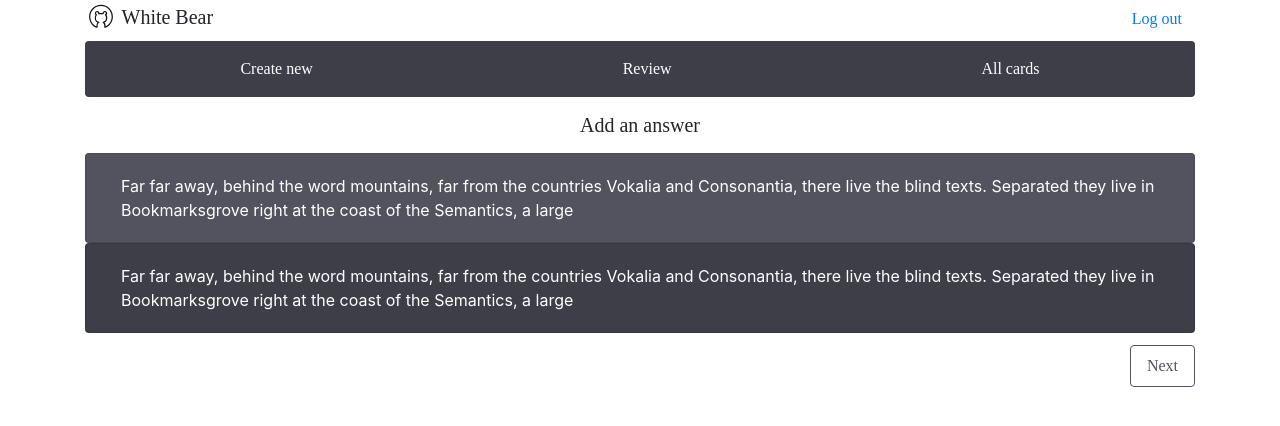
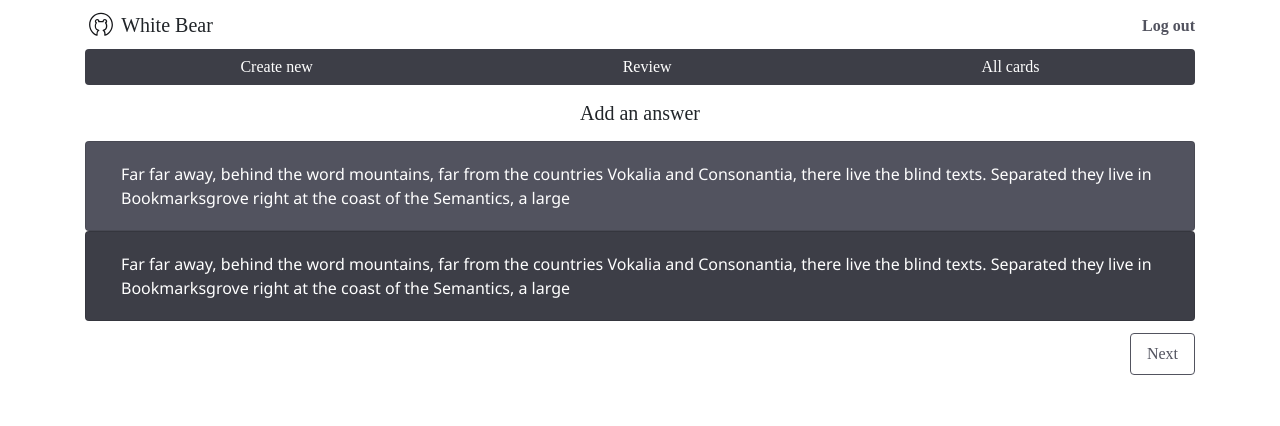
Before and after one commit to TyCoolidge/white-bear-prototype, a plain HTML site: page create-answer.html in a window 1280 px wide. Drawn offline with Linux system fonts and the light colour scheme.

Commit message:
added link, font, button styles

```diff
--- a/create-answer.html
+++ b/create-answer.html
@@ -10,6 +10,7 @@
       <div class="container">
          <div class="row">
             <div class="col-12">
+               <div class="mt-2">
                   <img
                      src="icons/logo-app.svg"
                      width="32px;"
@@ -17,7 +18,10 @@
                   />
 
                   <h3 class="d-inline-block card-title">White Bear</h3>
-               <a href="index.html" class="btn btn-link float-right">Log out</a>
+                  <a href="index.html" class="btn btn-link float-right"
+                     >Log out</a
+                  >
+               </div>
 
                <div
                   class="btn-group"
--- a/style/style.scss
+++ b/style/style.scss
@@ -22,7 +22,7 @@ h4 {
 //stardard text
 p {
    font-size: 16px;
-  font-family: "Noto Serif Regular";
+   font-family: "Noto Sans Regular";
    text-align: none;
 }
 
@@ -32,11 +32,17 @@ a {
    font-family: "Noto Sans Bold";
 }
 
+.btn-link {
+   padding-left: 0;
+   padding-right: 0;
+   font-weight: $font-weight-bold;
+   border: 0;
+}
+
 .btn-outline {
    border-width: 2px;
 }
-
-button.btn {
+.btn-button.btn {
    padding: map-get($map: $spacers, $key: 4);
 }
 
@@ -70,4 +76,5 @@ button.sm {
 .background-image {
    background: url("../images/background-landing.jpg");
    background-size: 100% 100%;
+   background-attachment: fixed;
 }
--- a/style/theme.scss
+++ b/style/theme.scss
@@ -48,7 +48,7 @@ $spacers: map-merge(
          (
             $spacer * 8,
          )
-         // 128px,,,,,,,,,,,,,,,,,,,,,,,,,,,,,,,,,,,,,,,,,,,,,,,,,,,,,,,,,,,,,,,,
+         // 128px,,,,,,,,,,,,,,,,,,,,,,,,,,,,,,,,,,,,,,,,,,,,,,,,,,,,,,,,,,,,,,,,,,,,,,,,
    ),
    $spacers
 );
@@ -152,3 +152,24 @@ $theme-colors: map-merge(
    ),
    $theme-colors
 );
+
+//fonts add @import ??
+
+@import url("https://fonts.googleapis.com/css2?family=Fira+Sans:wght@500&family=Noto+Sans:wght@400;700&family=Noto+Serif&display=swap");
+
+$font-family-sans-serif: "Noto Sans", sans-serif, "Apple Color Emoji",
+   "Segoe UI Emoji", "Segoe UI Symbol", "Noto Color Emoji";
+$font-family-serif: "Noto Serif", serif;
+$font-family-brand: "Fira Sans";
+$font-family-base: $font-family-sans-serif;
+
+$font-weight-normal: 400;
+$font-weight-bold: 700;
+
+//Link designs
+$link-color: theme-color("primary");
+$link-decoration: none;
+$link-hover-color: darken($link-color, 15%);
+$link-hover-decoration: underline;
+// Darken percentage for links with `.text-*` class (e.g. `.text-success`)
+$emphasized-link-hover-darken-percentage: 15%;
```
Also changed, not shown: index.html (indentation only), style/dist.css, 1 other file. Lines whose indentation alone changed are shown as unchanged.
